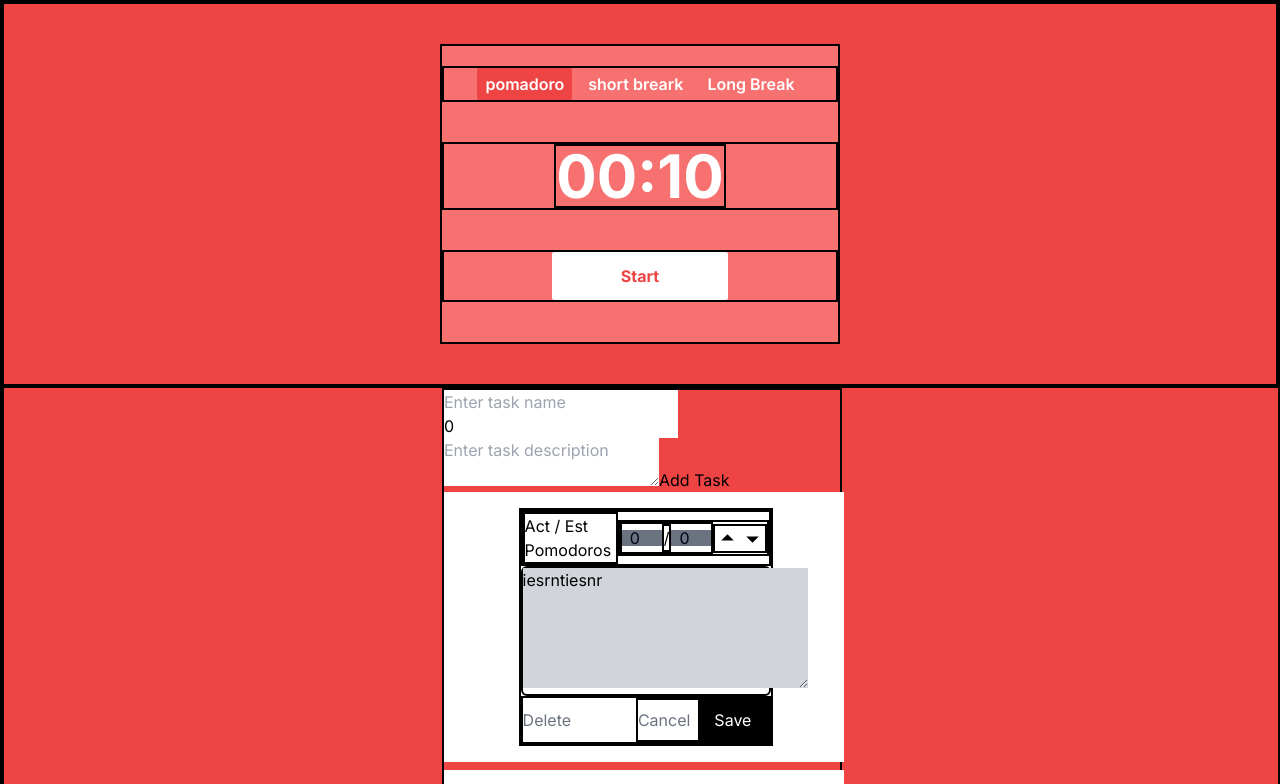
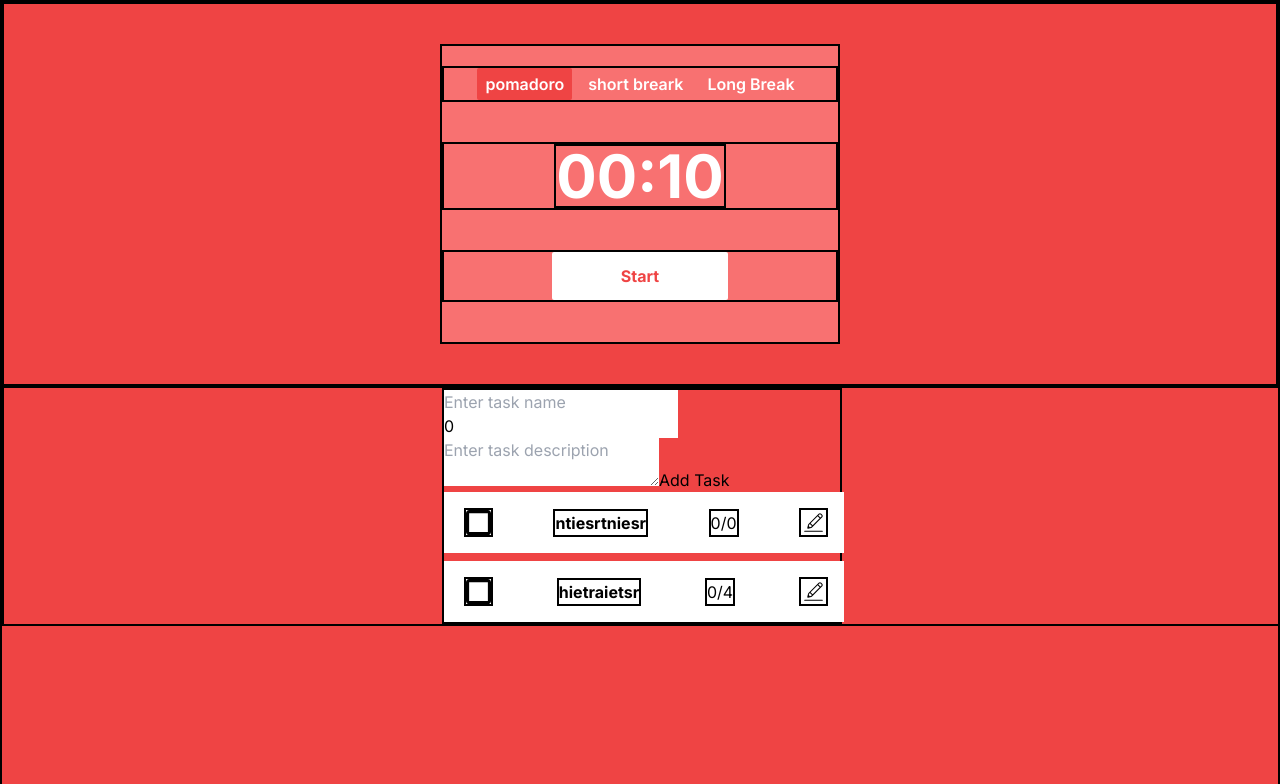
Before and after one commit to leeya018/practice, a Next.js app: page / in a window 1280 px wide. Shown: the top 784 px of the page. Built offline with nearby package versions, Linux system fonts and the light colour scheme.

Commit message:
edit and save the task

```diff
--- a/src/components/Task.tsx
+++ b/src/components/Task.tsx
@@ -8,6 +8,8 @@ type taskPorps = {
   removeTask: any;
   handleChosenId: any;
   chosenId: number;
+  changeTask: any;
+  updateEditedTaskId: any;
 };
 
 function Task({
@@ -16,6 +18,8 @@ function Task({
   removeTask,
   handleChosenId,
   chosenId,
+  changeTask,
+  updateEditedTaskId,
 }: taskPorps) {
   return (
     <li
@@ -39,9 +43,9 @@ function Task({
       </div>
       <div className="font-bold">{task.name}</div>
       <div>
-        {task.cycles}/{task.cycles}
+        {task.cyclesDone}/{task.cycles}
       </div>
-      <div>
+      <div onClick={() => updateEditedTaskId(task.id)}>
         <CiEdit size={25} />
       </div>
     </li>
--- a/src/components/TaskEdit.tsx
+++ b/src/components/TaskEdit.tsx
@@ -2,6 +2,7 @@ import { TaskItem } from "./Tasks";
 import { ImCheckboxChecked, ImCheckboxUnchecked } from "react-icons/im";
 import { CiEdit } from "react-icons/ci";
 import { RiArrowUpSFill, RiArrowDownSFill } from "react-icons/ri";
+import { useState } from "react";
 
 type taskPorps = {
   task: TaskItem;
@@ -10,6 +11,7 @@ type taskPorps = {
   changeTask: any;
   handleChosenId: any;
   chosenId: number;
+  updateEditedTaskId: any;
 };
 
 function TaskEdit({
@@ -19,17 +21,31 @@ function TaskEdit({
   changeTask,
   handleChosenId,
   chosenId,
+  updateEditedTaskId,
 }: taskPorps) {
+  const [tempTask, setTempTask] = useState(task);
+
+  console.log(tempTask.description);
   return (
     <li
-      onClick={() => handleChosenId(task.id)}
-      key={task.id}
+      onClick={() => handleChosenId(tempTask.id)}
+      key={tempTask.id}
       className={`w-[400px] relative p-4 text-black flex flex-col bg-white items-center justify-between border-l-4 ${
-        chosenId === task.id ? "border-blue-500 pl-2" : "border-transparent"
+        chosenId === tempTask.id ? "border-blue-500 pl-2" : "border-transparent"
       }`}
     >
       <div className="w-[70%] mx-auto">
-        <div className="flex items-center">
+        <div className="flex flex-col items-center">
+          <div>
+            <input
+              type="text"
+              className="w-full text-xl font-bold"
+              value={tempTask.name}
+              onChange={(e) =>
+                setTempTask({ ...tempTask, name: e.target.value })
+              }
+            />
+          </div>
           <div>Act / Est Pomodoros</div>
           <div className="flex items-center">
             <div className="flex items-center">
@@ -38,11 +54,12 @@ function TaskEdit({
                 type="number"
                 name=""
                 id=""
-                value={task.cyclesDone}
+                value={tempTask.cyclesDone}
                 onChange={(e) => {
                   const val = Number(e.target.value);
-                  changeTask(task.id, {
-                    cyclesDone: val < task.cycles ? val : task.cycles,
+                  setTempTask({
+                    ...tempTask,
+                    cyclesDone: val < tempTask.cycles ? val : tempTask.cycles,
                   });
                 }}
               />
@@ -52,9 +69,9 @@ function TaskEdit({
                 type="text"
                 name=""
                 id=""
-                value={task.cycles}
+                value={tempTask.cycles}
                 onChange={(e) =>
-                  changeTask(task.id, { cycles: e.target.value })
+                  setTempTask({ ...tempTask, cycles: Number(e.target.value) })
                 }
               />
             </div>
@@ -64,7 +81,7 @@ function TaskEdit({
                 <RiArrowUpSFill
                   size={25}
                   onClick={() =>
-                    changeTask(task.id, { cycles: task.cycles + 1 })
+                    setTempTask({ ...tempTask, cycles: tempTask.cycles + 1 })
                   }
                 />
               </button>
@@ -72,8 +89,9 @@ function TaskEdit({
                 <RiArrowDownSFill
                   size={25}
                   onClick={() =>
-                    changeTask(task.id, {
-                      cycles: task.cycles > 0 ? task.cycles - 1 : 0,
+                    setTempTask({
+                      ...tempTask,
+                      cycles: tempTask.cycles > 0 ? tempTask.cycles - 1 : 0,
                     })
                   }
                 />
@@ -88,23 +106,38 @@ function TaskEdit({
             rows={5}
             cols={27}
             className="bg-gray-300"
-            value={task.description}
+            value={tempTask.description}
             onChange={(e) =>
-              changeTask(task.id, { description: e.target.value })
+              setTempTask({ ...tempTask, description: e.target.value })
             }
           />
         </div>
         {/* bottom line */}
         <div className="flex items-center justify-between w-full">
           <button
-            onClick={(e) => removeTask(task.id)}
+            onClick={(e) => removeTask(tempTask.id)}
             className="text-gray-500"
           >
             Delete
           </button>
           <div className="flex items-center gap-2">
-            <button className="text-gray-500">Cancel</button>
-            <button className="py-2 px-4 text-white bg-black ">Save</button>
+            <button
+              onClick={() => {
+                updateEditedTaskId(-1);
+              }}
+              className="text-gray-500"
+            >
+              Cancel
+            </button>
+            <button
+              onClick={() => {
+                updateEditedTaskId(-1);
+                changeTask(task.id, tempTask);
+              }}
+              className="py-2 px-4 text-white bg-black "
+            >
+              Save
+            </button>
           </div>
         </div>
       </div>
--- a/src/components/Tasks.tsx
+++ b/src/components/Tasks.tsx
@@ -38,6 +38,7 @@ const TaskList: React.FC = () => {
   const [description, setDescription] = useState("");
   const [nextId, setNextId] = useState(1);
   const [chosenId, setChosenId] = useState(-1);
+  const [editedTaskId, setEditedTaskId] = useState(-1);
 
   const addTask = () => {
     const newTask: TaskItem = {
@@ -68,6 +69,7 @@ const TaskList: React.FC = () => {
     );
   };
   const changeTask = (id: number, taskInfo: any) => {
+    console.log({ taskInfo });
     setTasks(
       tasks.map((task) => (task.id === id ? { ...task, ...taskInfo } : task))
     );
@@ -97,7 +99,8 @@ const TaskList: React.FC = () => {
         />
         <button onClick={addTask}>Add Task</button>
         <ul className="flex flex-col gap-2">
-          {tasks.map((task) => (
+          {tasks.map((task) =>
+            task.id === editedTaskId ? (
               <TaskEdit
                 task={task}
                 removeTask={removeTask}
@@ -105,16 +108,20 @@ const TaskList: React.FC = () => {
                 handleChosenId={setChosenId}
                 chosenId={chosenId}
                 changeTask={changeTask}
+                updateEditedTaskId={setEditedTaskId}
               />
-            // <Task
-            //   task={task}
-            //   removeTask={removeTask}
-            //   toggleDone={toggleDone}
-            //   handleChosenId={setChosenId}
-            // changeTask={changeTask}
-            //   chosenId={chosenId}
-            // />
-          ))}
+            ) : (
+              <Task
+                task={task}
+                removeTask={removeTask}
+                toggleDone={toggleDone}
+                handleChosenId={setChosenId}
+                changeTask={changeTask}
+                chosenId={chosenId}
+                updateEditedTaskId={setEditedTaskId}
+              />
+            )
+          )}
         </ul>
       </div>
     </div>
```
Lines whose indentation alone changed are shown as unchanged.
